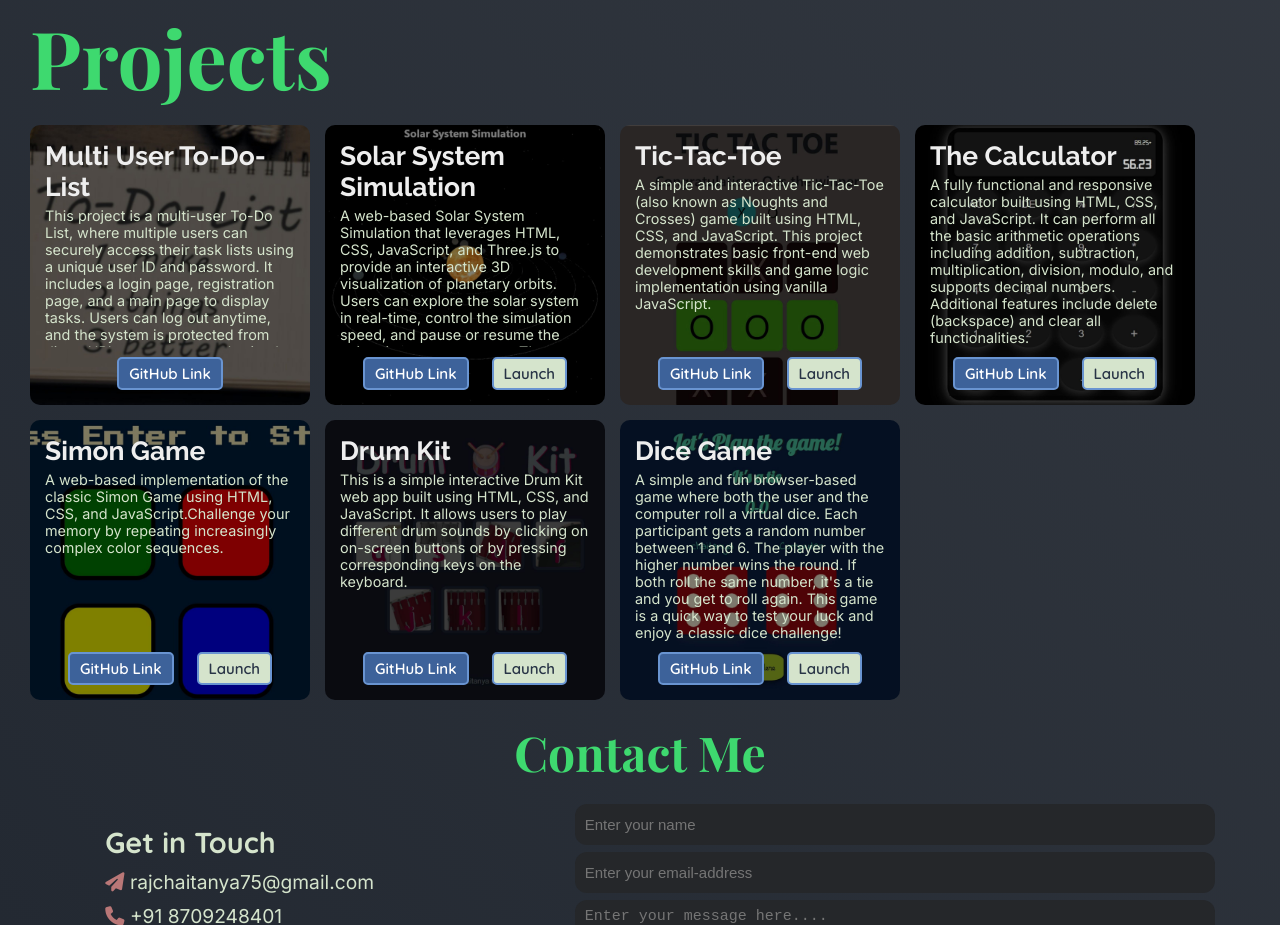
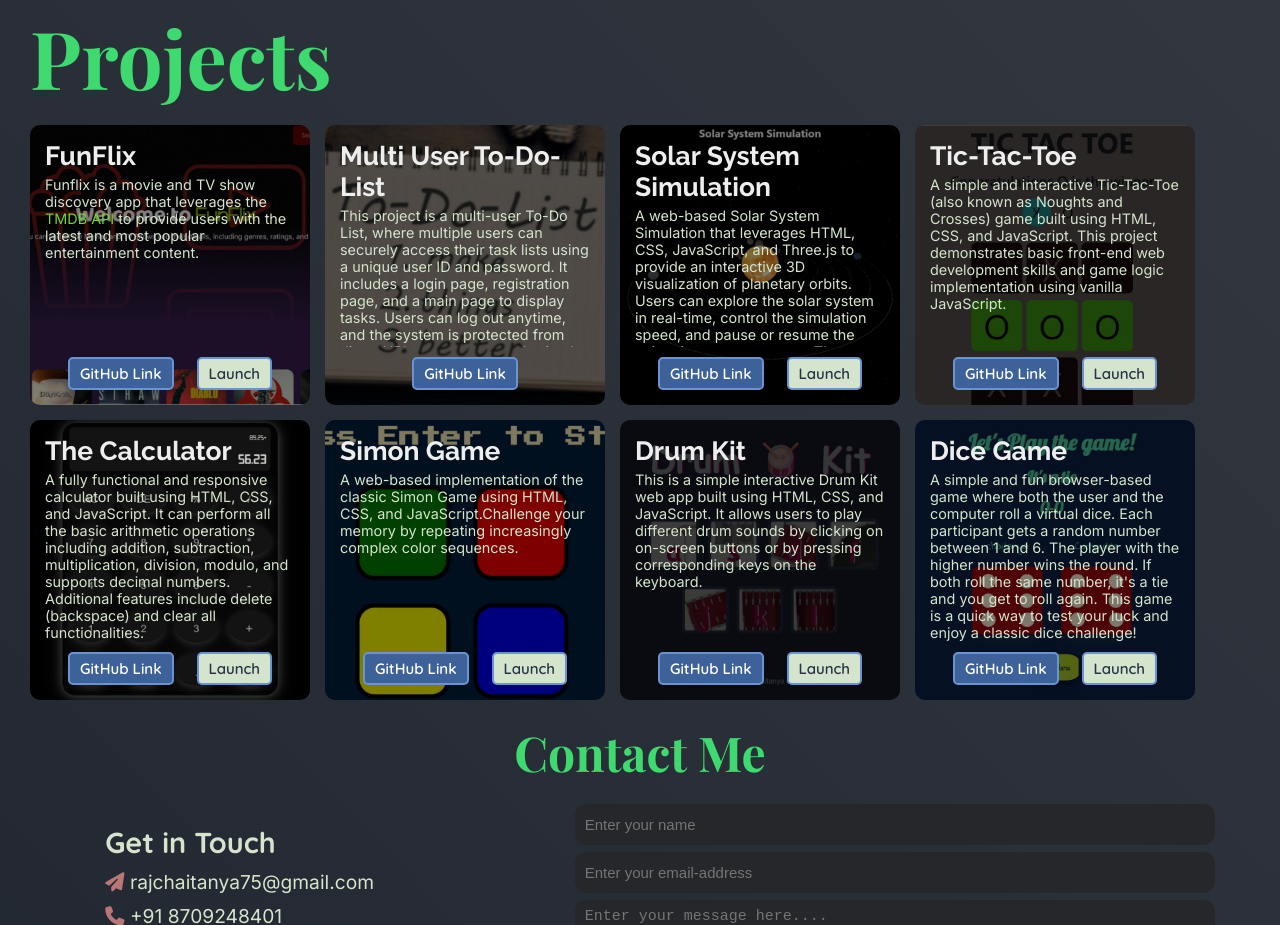
Before and after one commit to chaitanyaraj75/Portfolio, a plain HTML site: page index.html in a window 1280 px wide. Shown: the part 1159-2084 px from the top of the page. Drawn offline with nearby package versions, Linux system fonts and the light colour scheme; a web font is replaced by a local one.

Commit message:
funflix added

```diff
--- a/index.html
+++ b/index.html
@@ -189,10 +189,24 @@
     <div id="projects" class="project">
         <h1 class="head-h1">Projects</h1>
         <div class="project-cards">
+            <div id="funflix" class="card">
+                <div class="card-heading">
+                    <h2>FunFlix</h2>
+                </div>
+                <div class="card-description">
+                    <p>
+                        Funflix is a movie and TV show discovery app that leverages the
+                        <a href="https://www.themoviedb.org/documentation/api" target="_blank">TMDB API</a>
+                        to provide users with the latest and most popular entertainment content.
+                    </p>
+                </div>
+                <div class="card-links">
+                    <a href="https://github.com/chaitanyaraj75/Funflix" target="_blank" class="code-button">GitHub
+                        Link</a>
+                    <a href="https://funflixapp.netlify.app" target="_blank" class="launch-button">Launch</a>
+                </div>
+            </div>
             <div id="to-do-list" class="card">
-                <!-- <div class="card-image">
-                    <img src="./image/Project/to-do-list-cover.jpg" alt="Project 1">
-                </div> -->
                 <div class="card-heading">
                     <h2>Multi User To-Do-List</h2>
                 </div>
--- a/styles.css
+++ b/styles.css
@@ -618,6 +618,11 @@ html {
     margin-bottom: 10px;
 }
 
+.card-description a{
+    text-decoration: none;
+    color: #73d531;
+}
+
 
 .card-links {
     display: flex;
@@ -679,6 +684,11 @@ html {
 
 .launch-button:active {
     transform: translateY(4px) scale(1);
+}
+
+#funflix{
+    background-image: url("./public/images/Project/Funflix.jpg");
+    background-size: cover;
 }
 
 #to-do-list {
```
Also changed, not shown: public/images/Project/Funflix.jpg (added).
